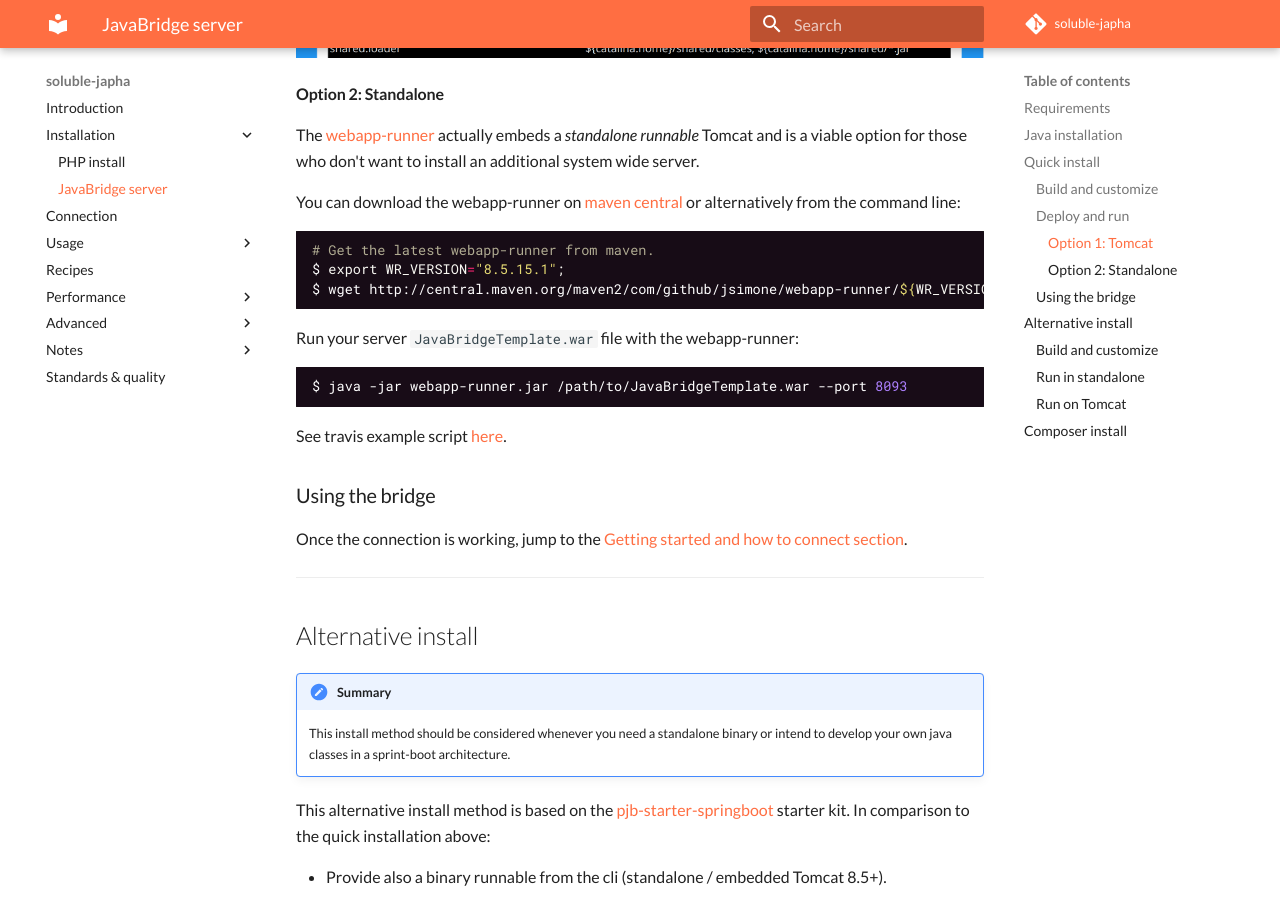
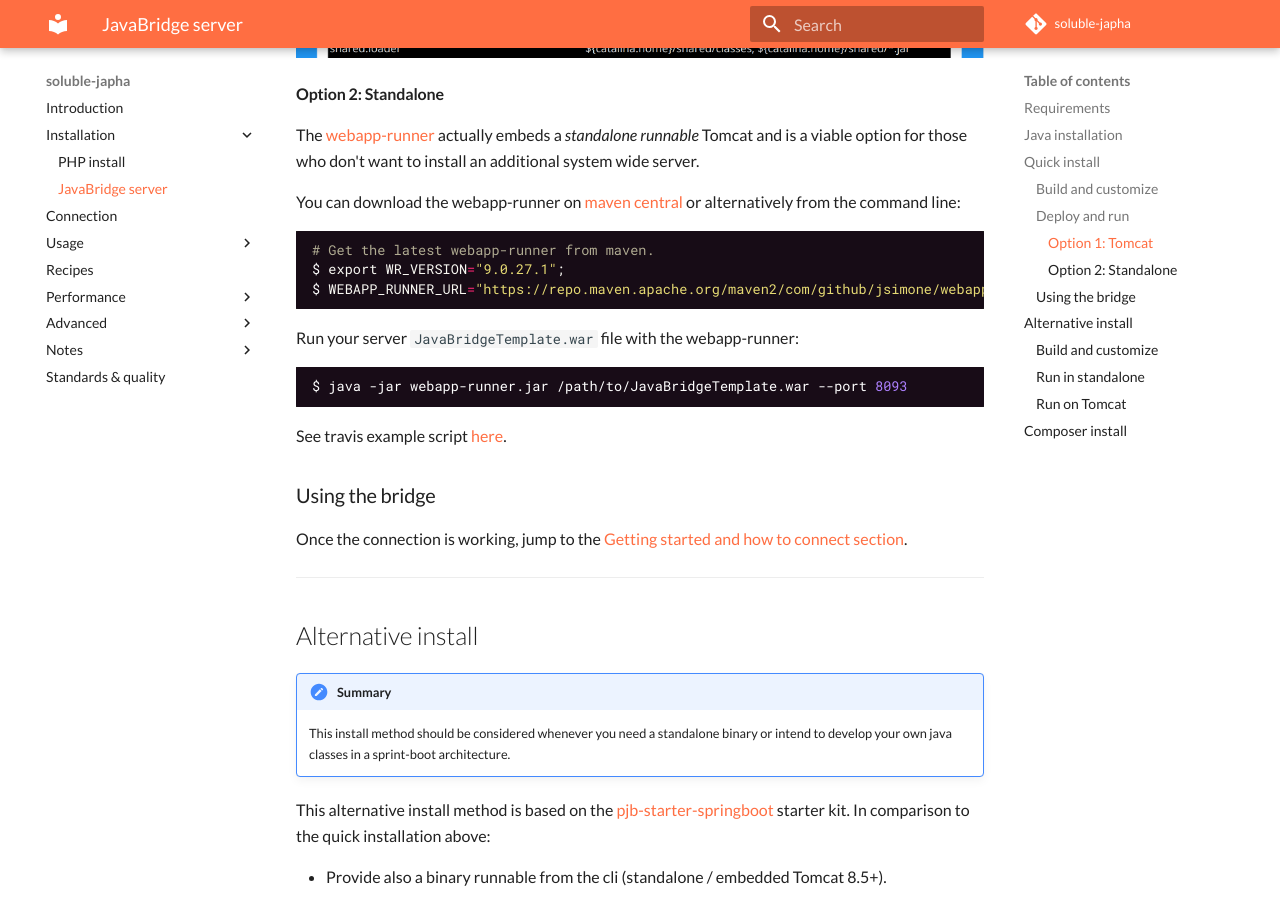
Before and after one commit to belgattitude/soluble-japha, an MkDocs documentation site: the page built from doc/install_server.md, in a window 1280 px wide and 900 px high, scrolled down 2386 px. Built offline with MkDocs 1.6.1 and Material for MkDocs 9.7.7, drawn with Linux system fonts in a browser that asks for light colours; a script that is not in the unit is left out; comment, search, counter and statistics services are not loaded.

Commit message:
docs: fix link to maven

````diff
--- a/doc/install_server.md
+++ b/doc/install_server.md
@@ -107,8 +107,9 @@ from the command line:
 
 ```shell
 # Get the latest webapp-runner from maven.
-$ export WR_VERSION="8.5.15.1";
-$ wget http://central.maven.org/maven2/com/github/jsimone/webapp-runner/${WR_VERSION}/webapp-runner-${WR_VERSION}.jar" -O webapp-runner.jar
+$ export WR_VERSION="9.0.27.1";
+$ WEBAPP_RUNNER_URL="https://repo.maven.apache.org/maven2/com/github/jsimone/webapp-runner/${WR_VERSION}/webapp-runner-${WR_VERSION}.jar"
+
 ```
 
 Run your server `JavaBridgeTemplate.war` file with the webapp-runner:
````
